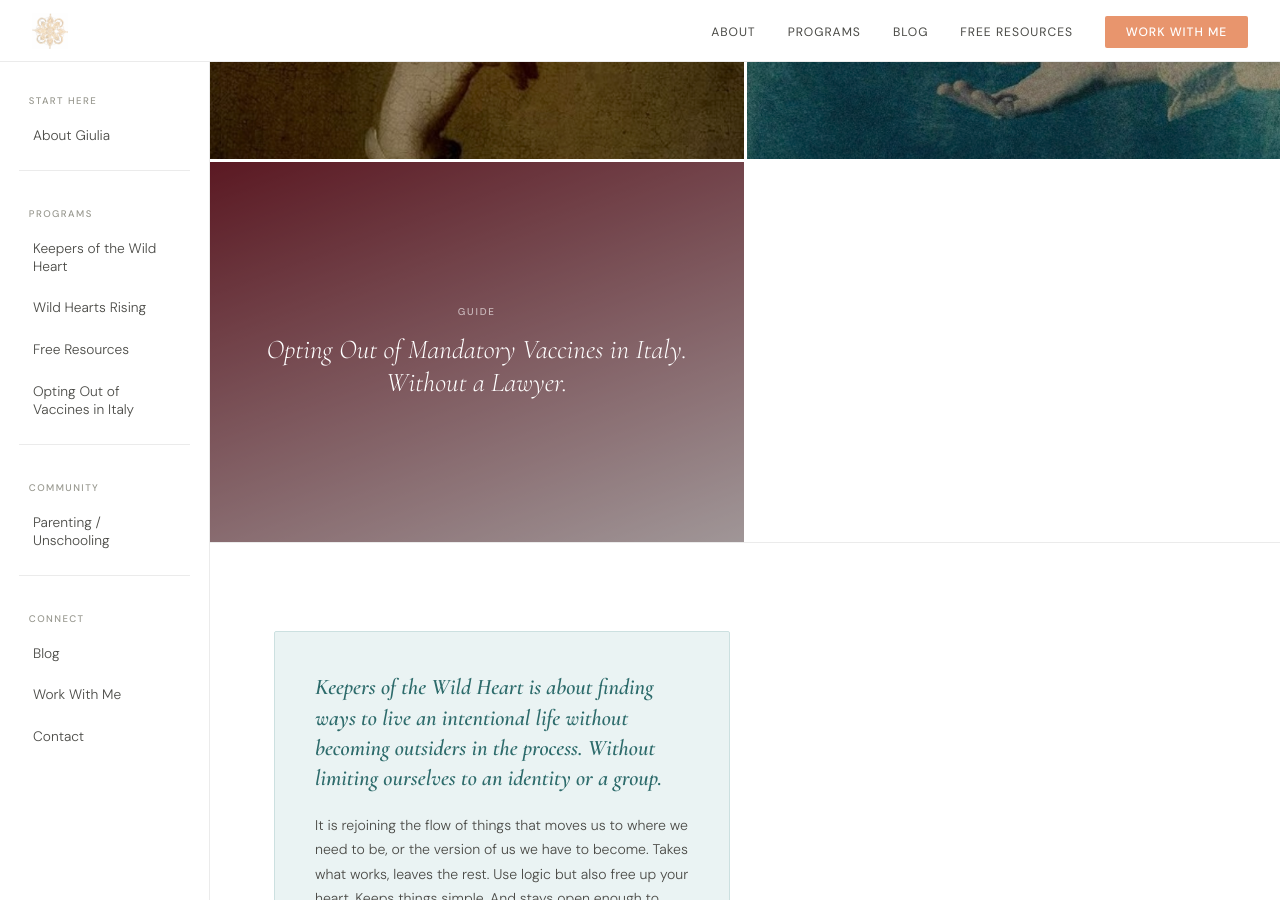
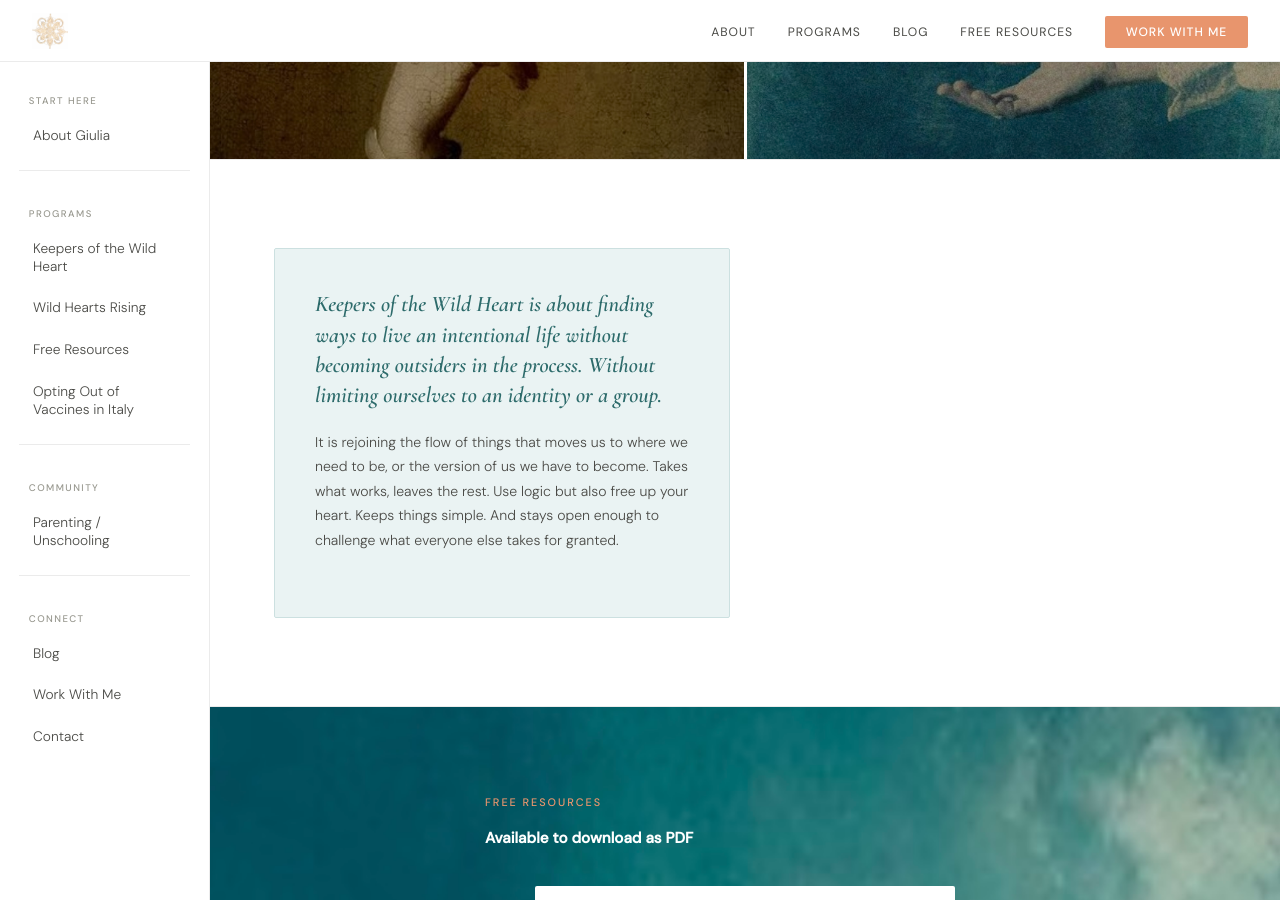
Before and after one commit to Blubell26/giuliapacciotti.com, a Jekyll site: the page built from index.html, in a window 1280 px wide and 900 px high, scrolled down 1502 px. Built offline with Jekyll 4.4.1, drawn with Linux system fonts in a browser that asks for light colours; some of the changed text lies outside the part shown.

Commit message:
Update index.html

```diff
--- a/index.html
+++ b/index.html
@@ -303,21 +303,6 @@
           </div>
         </a>
 
-        <a href="https://buy.stripe.com/6oUcN5cqp0so0XzbzHfbq00" target="_blank" class="flip-wrap">
-          <div class="flip-inner">
-            <div class="flip-front" style="background:linear-gradient(160deg,#8b2635 0%,#f5e6e8 100%);">
-              <span class="flip-front-tag">Guide</span>
-              <h3 class="flip-front-title">Opting Out of Mandatory Vaccines in Italy. Without a Lawyer.</h3>
-            </div>
-            <div class="flip-back" style="background:#8b2635;">
-              <span class="flip-back-tag">26€</span>
-              <h3 class="flip-back-title">Opting Out of Mandatory Vaccines in Italy. Without a Lawyer.</h3>
-              <p class="flip-back-desc">What I said, what I did, what happened after. The legal basis, the responsibility paper, the step by step. The full story.</p>
-              <span class="flip-back-btn">Get the guide</span>
-            </div>
-          </div>
-        </a>
-
       </div>
     </section>
   <section id="parenting">
@@ -346,6 +331,10 @@
     <p style="font-family:'Cormorant Garamond',serif;font-size:1.1rem;color:var(--dark);font-weight:400;line-height:1.3;margin-bottom:0.5rem;">THE FREEDOM LETTERS - Building Recurring Income Online</p>
     <p style="font-size:0.85rem;line-height:1.7;color:var(--mid);font-weight:300;">You've been told there's one way to earn. Basically trade your hours until there are none left. I questioned that. What I've learned when I did and a few real starting points.</p>
   </div>
+  <div style="background:white;padding:1.4rem 1.6rem;border-radius:2px;">
+    <p style="font-size:0.68rem;letter-spacing:0.18em;text-transform:uppercase;color:var(--peach);font-weight:500;margin-bottom:0.4rem;">Guide 03</p>
+    <p style="font-family:'Cormorant Garamond',serif;font-size:1.1rem;color:var(--dark);font-weight:400;line-height:1.3;margin-bottom:0.5rem;">OPT OUT OF MANDATORY VACCINES IN ITALY - Without the lawyer</p>
+    <p style="font-size:0.85rem;line-height:1.7;color:var(--mid);font-weight:300;">What I said, what I did, what happened after. The legal basis, the responsibility paper, the step by step. The full story.</p>
 </div>
 
 <form method="post" action="https://systeme.io/embedded/40878361/subscription" class="newsletter-form">
```
